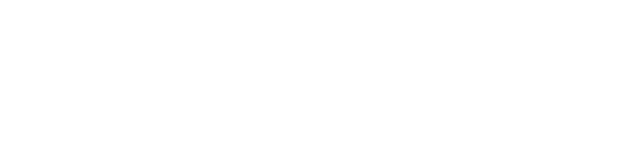
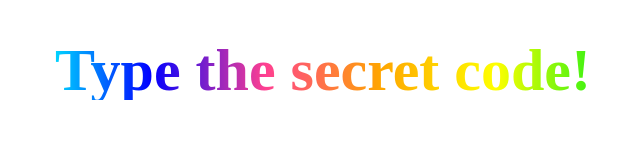
Before and after one commit to laugeeme/js30-12-key-sequence-detection, a plain HTML site: page index.html in a window 1280 px wide. Shown: the whole page, without its empty margins (317-957 px from the left). Drawn offline with Linux system fonts and the light colour scheme.

Commit message:
add title

```diff
--- a/index.html
+++ b/index.html
@@ -5,10 +5,25 @@
   <meta charset="UTF-8">
   <title>Key Detection</title>
   <script type="text/javascript" src="https://www.cornify.com/js/cornify.js"></script>
+  <style>
+    h1 {
+      cursive;
+      font-size: 50px;
+      display: flex;
+      justify-content: center;
+      align-items: center;
+      background: linear-gradient(to right, orange, yellow, #16F016, cyan, blue, #FF4091, orange, yellow, #16F016, cyan, blue, #FF4091);
+      -webkit-background-clip: text;
+      -webkit-text-fill-color: transparent;
+      font-size: 60px;
+      line-height: 60px;
+    }
+  </style>
 </head>
 
 <body>
 
+  <h1>Type the secret code!</h1>
 
 
   <script>
```
